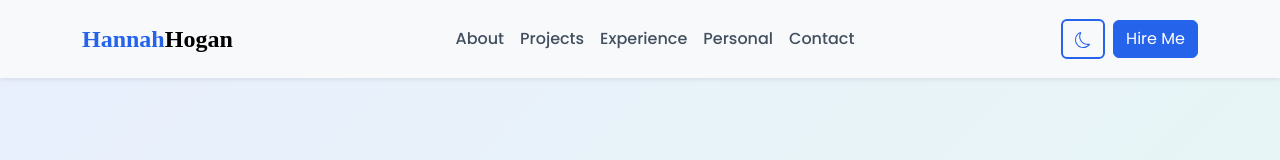
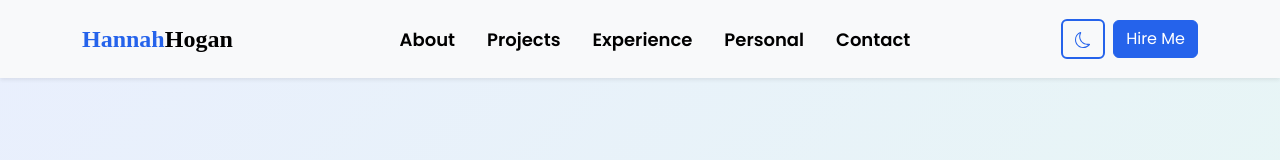
Before and after one commit to HIPgirl95/hannah-hogan-portfolio, a React (Create React App) app: page / in a window 1280 px wide. Shown: the top 160 px of the page. Built offline with nearby package versions, Linux system fonts and the light colour scheme; a web font is replaced by a local one.

Commit message:
changing nav-links

```diff
--- a/src/App.css
+++ b/src/App.css
@@ -31,8 +31,10 @@ section {
 
 /* Navbar */
 .navbar-links {
-  color: #414f5e;
-  font-weight: 500;
+  color: black;
+  font-weight: 600;
+  font-size: 18px;
+  margin: 0px 8px;
   transition: color 0.3s ease;
 }
 
```
